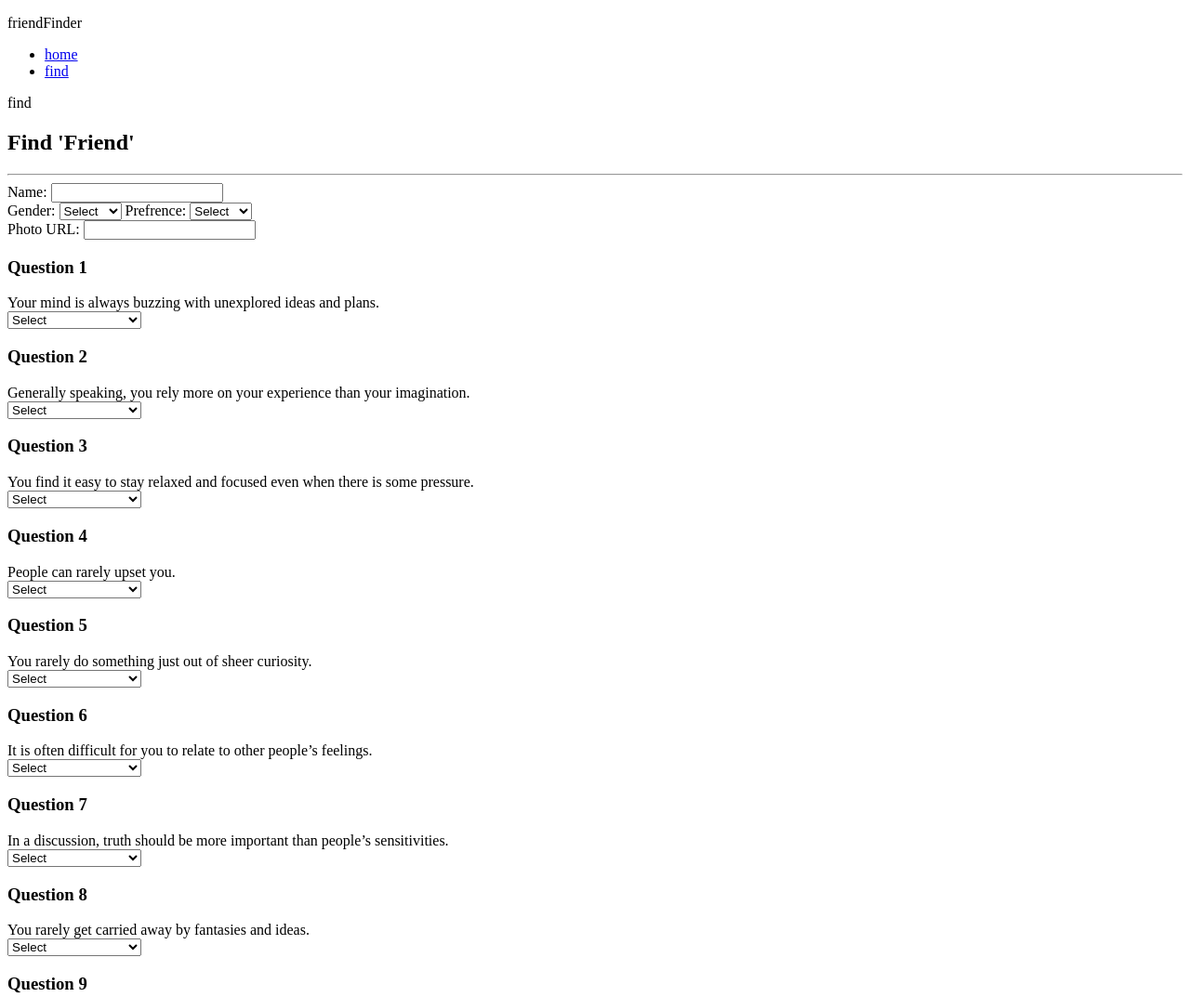
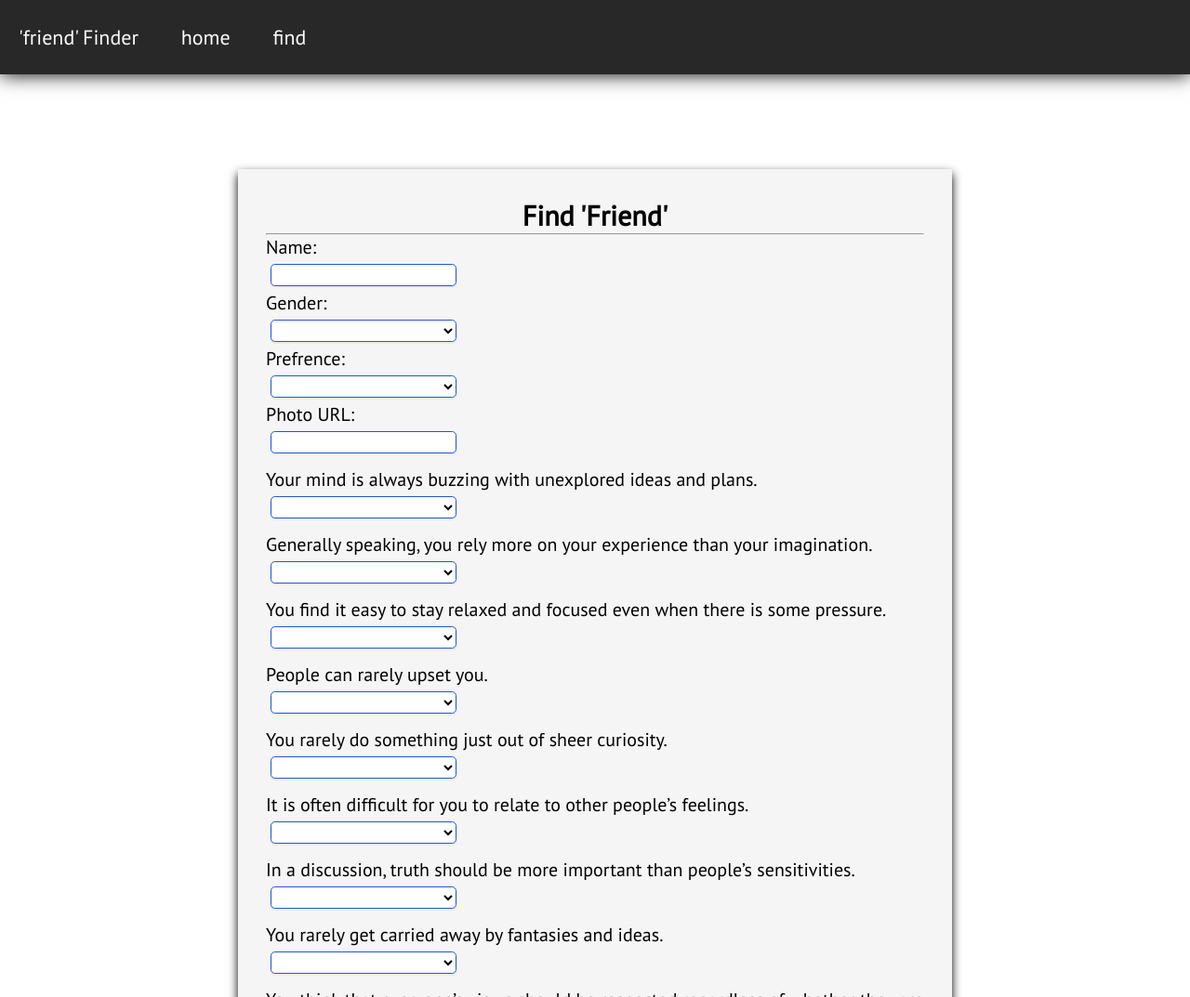
Before and after one commit to trentoncornwall/friendfinder, a website: page app/public/survey.html in a window 1280 px wide. Shown: the top 1073 px of the page at 93% size. Drawn offline with nearby package versions, Linux system fonts and the light colour scheme.

Commit message:
added some simple styling to /find

```diff
--- a/app/public/css/style.css
+++ b/app/public/css/style.css
@@ -1,3 +1,96 @@
+@import url("https://fonts.googleapis.com/css?family=PT+Sans&display=swap");
+* {
+	margin: 0;
+	padding: 0;
+	font-family: "PT Sans", sans-serif;
+}
+
+/* HEADER/NAV */
+header {
+	background-color: rgba(28, 28, 28, 0.947);
+	color: white;
+	position: fixed;
+	top: 0;
+	left: 0;
+	right: 0;
+	height: 80px;
+	display: flex;
+	align-items: center;
+	box-shadow: 0 0 20px 0 black;
+	font-size: 22px;
+}
+
+header * {
+	display: inline;
+}
+
+header li {
+	margin: 20px;
+}
+
+header li a {
+	color: white;
+	text-decoration: none;
+}
+
+header li a:hover {
+	color: rgb(53, 215, 153);
+}
+
+body {
+	display: grid;
+	grid-template-columns: 1fr 3fr 1fr;
+	grid-template-rows: 0.5fr 3fr 1fr;
+	grid-template-areas: ". . ." ". main ." ". . .";
+}
+
+main {
+	font-size: 20px;
+	grid-area: main;
+	/* display: grid;
+	grid-template-rows: auto; */
+	padding: 30px;
+	background-color: rgb(245, 245, 245);
+	box-shadow: 0 5px 10px 0 black;
+}
+.header {
+	display: flex;
+	justify-content: center;
+	align-items: center;
+}
+.question {
+	margin-top: 15px;
+}
+
+select {
+	margin: 5px;
+	display: block;
+	font-size: 19px;
+	padding: 0.6em 1.4em 0.5em 0.8em;
+	width: 200px;
+	height: 24px;
+	box-sizing: border-box;
+	border: 1px solid rgb(33, 85, 215);
+	box-shadow: 0 1px 0 1px rgba(0, 0, 0, 0.04);
+	border-radius: 0.25em;
+	background-color: rgb(255, 255, 255);
+}
+
+input {
+	margin: 5px;
+	display: block;
+	font-size: 19px;
+	padding: 0.6em 1.4em 0.5em 0.8em;
+	width: 200px;
+	height: 24px;
+	box-sizing: border-box;
+	border: 1px solid rgb(33, 85, 215);
+	box-shadow: 0 1px 0 1px rgba(0, 0, 0, 0.04);
+	border-radius: 0.25em;
+	background-color: rgb(255, 255, 255);
+}
+/* MODAL */
+
 .modal {
 	display: none;
 	position: fixed;
@@ -10,9 +103,7 @@
 	background-color: rgba(0, 0, 0, 0.5);
 }
 .modal-content {
-	display: flex;
-	justify-content: center;
-	align-items: center;
+	display: none;
 	position: relative;
 	background-color: rgb(247, 247, 247);
 	padding: 20px;
--- a/app/public/script.js
+++ b/app/public/script.js
@@ -58,9 +58,11 @@ $("#find").on("click", event => {
 		$(".matchphoto").attr("src", res.photo);
 
 		// modal exposure and x button
+		let modalc = document.querySelector(".modal-content");
 		let modal = document.querySelector(".modal");
 		let closeBtn = document.querySelector(".close-btn");
 		modal.style.display = "block";
+		modalc.style.display = "block";
 		closeBtn.onclick = function() {
 			modal.style.display = "none";
 		};
--- a/app/public/survey.html
+++ b/app/public/survey.html
@@ -13,29 +13,26 @@
 		<title>finder</title>
 	</head>
 	<body>
+		<header>
 			<nav>
-			<div class="logo">
-				<p>friendFinder</p>
-			</div>
-			<div class="nav">
 				<ul>
+					<li>
+						'friend' Finder
+					</li>
 					<li>
 						<a href="/">home</a>
 					</li>
 					<li>
-						<a href="/find">find</a>
+						<a active href="/find">find</a>
 					</li>
 				</ul>
-			</div>
 			</nav>
-		<div class="header">
-			<p>
-				find
-			</p>
-		</div>
+		</header>
+
+		<main>
 			<div class="form" name="finder">
 				<form class="findform">
-				<h2>Find 'Friend'</h2>
+					<h2 class="header">Find 'Friend'</h2>
 					<hr />
 					<div class="name">
 						<label for="name">Name:</label>
@@ -63,7 +60,7 @@
 					</div>
 					<div class="rankings">
 						<div class="question">
-						<h3>Question 1</h3>
+							<!-- <h3>Question 1</h3> -->
 							<label for="one">
 								Your mind is always buzzing with unexplored ideas and plans.
 							</label>
@@ -80,7 +77,7 @@
 							</div>
 						</div>
 						<div class="question">
-						<h3>Question 2</h3>
+							<!-- <h3>Question 2</h3> -->
 							<label for="two">
 								Generally speaking, you rely more on your experience than your
 								imagination.
@@ -98,7 +95,7 @@
 							</div>
 						</div>
 						<div class="question">
-						<h3>Question 3</h3>
+							<!-- <h3>Question 3</h3> -->
 							<label for="three">
 								You find it easy to stay relaxed and focused even when there is
 								some pressure.
@@ -116,7 +113,7 @@
 							</div>
 						</div>
 						<div class="question">
-						<h3>Question 4</h3>
+							<!-- <h3>Question 4</h3> -->
 							<label for="four">
 								People can rarely upset you.
 							</label>
@@ -133,7 +130,7 @@
 							</div>
 						</div>
 						<div class="question">
-						<h3>Question 5</h3>
+							<!-- <h3>Question 5</h3> -->
 							<label for="five">
 								You rarely do something just out of sheer curiosity.
 							</label>
@@ -150,7 +147,7 @@
 							</div>
 						</div>
 						<div class="question">
-						<h3>Question 6</h3>
+							<!-- <h3>Question 6</h3> -->
 							<label for="six">
 								It is often difficult for you to relate to other people’s
 								feelings.
@@ -167,7 +164,7 @@
 								</select>
 							</div>
 							<div class="question">
-							<h3>Question 7</h3>
+								<!-- <h3>Question 7</h3> -->
 								<label for="seven">
 									In a discussion, truth should be more important than people’s
 									sensitivities.
@@ -185,7 +182,7 @@
 								</div>
 							</div>
 							<div class="question">
-							<h3>Question 8</h3>
+								<!-- <h3>Question 8</h3> -->
 								<label for="eight">
 									You rarely get carried away by fantasies and ideas.
 								</label>
@@ -202,7 +199,7 @@
 								</div>
 							</div>
 							<div class="question">
-							<h3>Question 9</h3>
+								<!-- <h3>Question 9</h3> -->
 								<label for="nine">
 									You think that everyone’s views should be respected regardless
 									of whether they are supported by facts or not.
@@ -220,7 +217,7 @@
 								</div>
 							</div>
 							<div class="question">
-							<h3>Question 10</h3>
+								<!-- <h3>Question 10</h3> -->
 								<label for="ten">
 									You feel more energetic after spending time with a group of
 									people.
@@ -251,6 +248,8 @@
 					<img class="matchphoto" src="" alt="" srcset="" />
 				</div>
 			</div>
+		</main>
+
 		<script src="/script.js"></script>
 	</body>
 </html>
```
Also changed, not shown: app/public/home.html (+7 -7 lines). Lines whose indentation alone changed are shown as unchanged.
